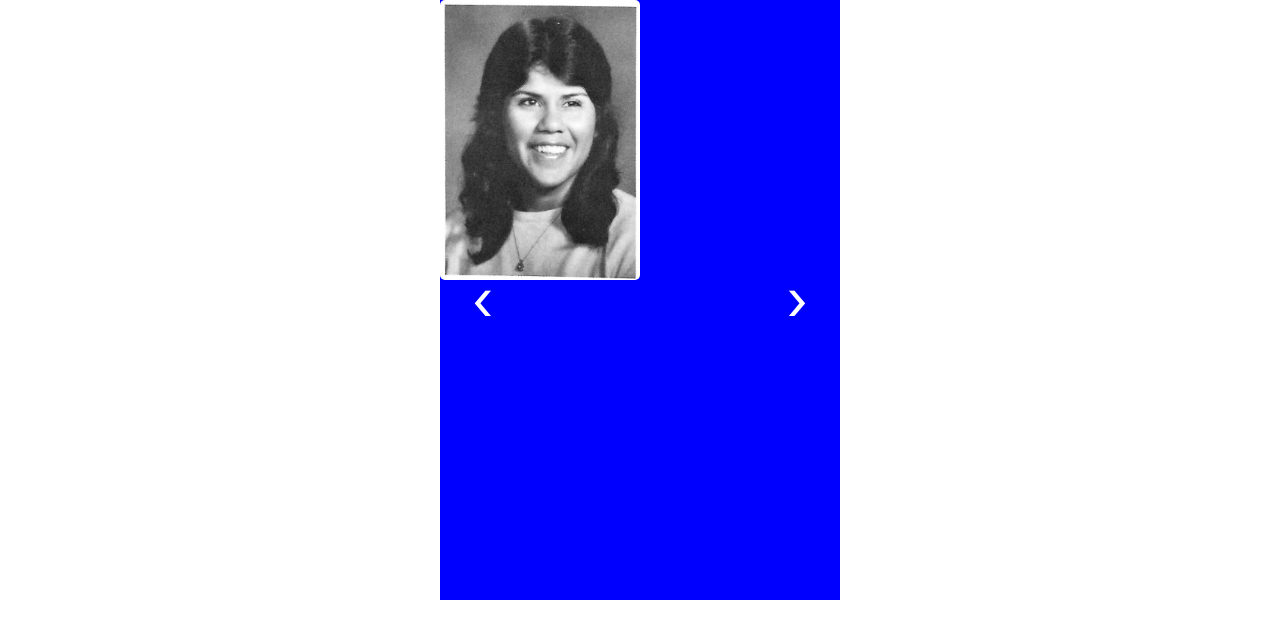
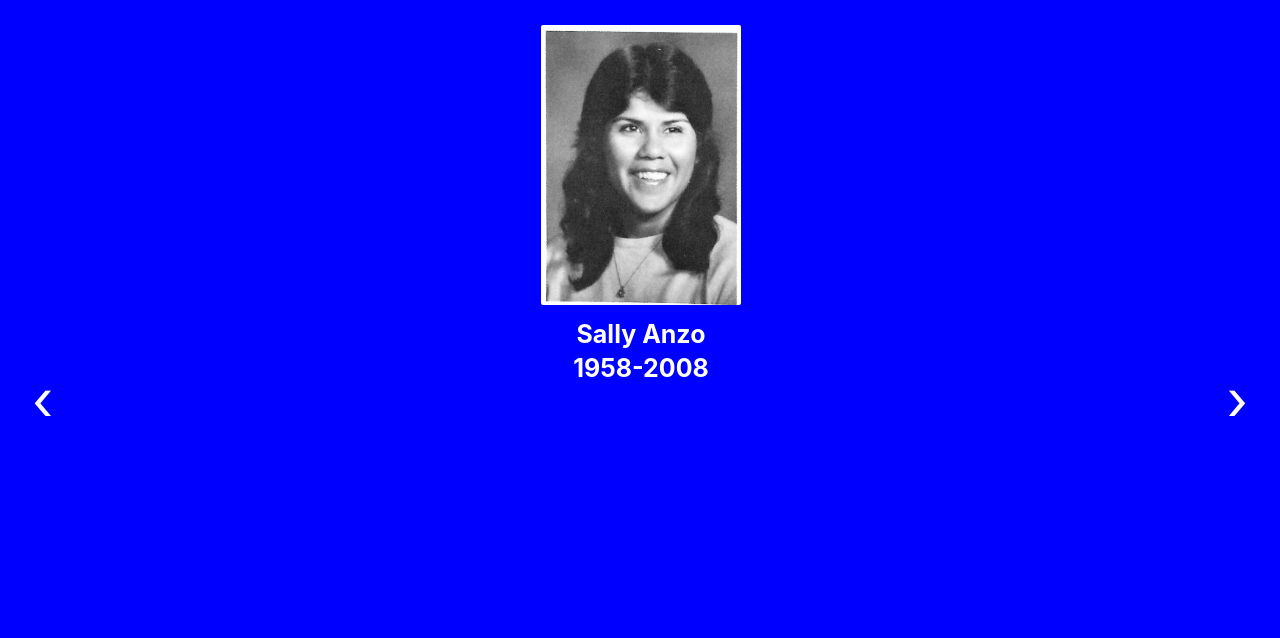
Before and after one commit to CurtGough/hhs-memorial, a React (Create React App) app: page / in a window 1280 px wide. Shown: the top 638 px of the page. Built offline with nearby package versions, Linux system fonts and the light colour scheme.

Commit message:
Picture centered; bold font with margins.

```diff
--- a/src/App.css
+++ b/src/App.css
@@ -1,5 +1,6 @@
 .App {
   text-align: center;
+  background-color: blue;
 }
 
 .App-logo {
--- a/src/ImageSlider.js
+++ b/src/ImageSlider.js
@@ -5,7 +5,8 @@ const ImageSlider = ({ slides }) => {
 
     const sliderStyles = {
         height: "100%",
-        position: "relative",
+        width: "100%",
+        margin: "25px 25px 25px 1px",
         backgroundColor: "blue",
 
     };
@@ -14,9 +15,10 @@ const ImageSlider = ({ slides }) => {
         width: "200px",
         height: "280px",
         color: "#fff",
-        position: "absolute",
-        borderRadius: "5px",
-        backgroundPosition: "center",
+        float: "none",
+        margin: "0 auto",
+        display: "block",
+        borderRadius: "2px",
         backgroundImage: `url(${slides[currentIndex].url})`,
         backgroundSize: "cover",
 
@@ -26,6 +28,10 @@ const ImageSlider = ({ slides }) => {
         color: "#fff",
         height: "20px",
         width: "100%",
+        fontSize: "25px",
+        fontWeight: "bold",
+        textAlign: "center",
+        marginTop: "14px",
 
     }
     const leftArrowStyles = {
@@ -65,13 +71,17 @@ const ImageSlider = ({ slides }) => {
     };
 
     return (
+        <>
         <div style={sliderStyles}>
             <div style={leftArrowStyles} onClick={goToPrevious}>‹</div>
             <div style={rightArrowStyles} onClick={goToNext}>›</div>
-            <div style={slideStyles}></div>
-            <div style={titleStyles}>{slides[currentIndex].title}</div>
-            <div style={titleStyles}>{slides[currentIndex].dates}</div>
+            <div style={slideStyles}>
+            </div>
+            <div style={titleStyles}>{slides[currentIndex].Name}</div>
+            <div style={titleStyles}>{slides[currentIndex].Dates}</div>
+
         </div>
+        </>
     )
 
 };
--- a/src/index.css
+++ b/src/index.css
@@ -5,6 +5,7 @@ body {
     sans-serif;
   -webkit-font-smoothing: antialiased;
   -moz-osx-font-smoothing: grayscale;
+  background-color: blue;
 }
 
 code {
```
